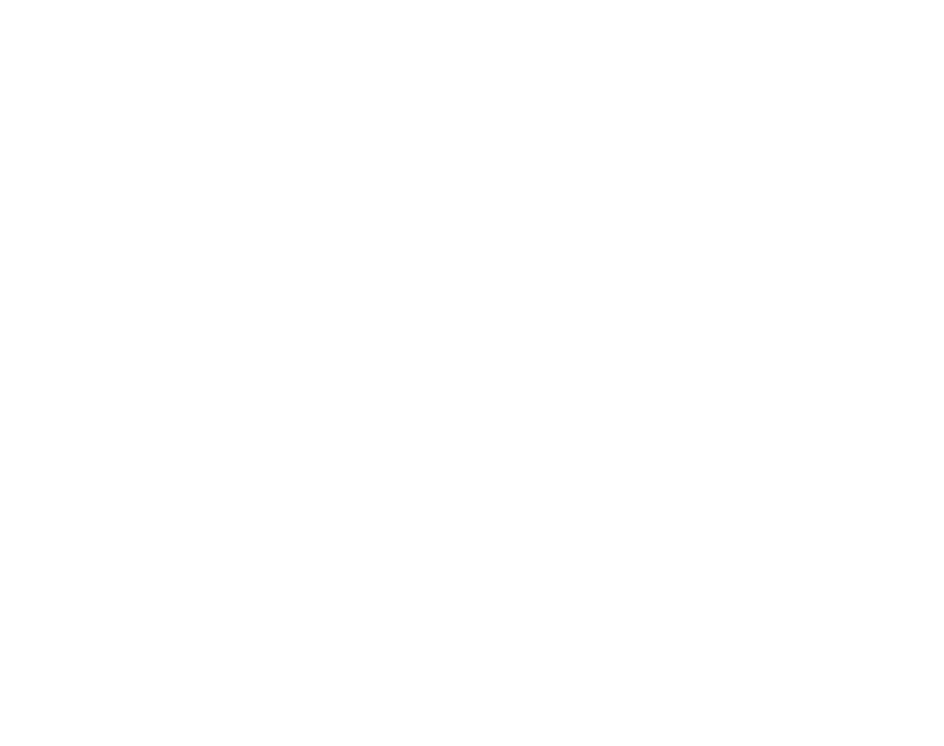
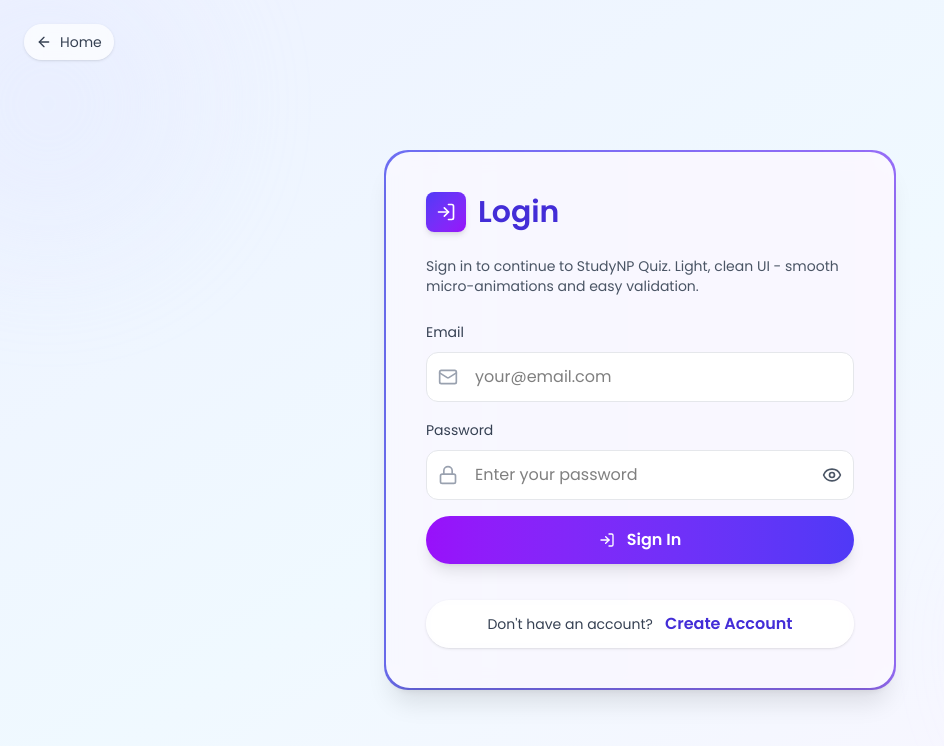
Before and after one commit to lord-amresh/Quiz-App-MERN, a React (Vite) app in the folder frontend/: page /login in a window 1280 px wide. Before the commit this address had no page. Shown: the top 746 px of the page, without its empty margins (0-944 px from the left). Built offline with nearby package versions, Linux system fonts and the light colour scheme; the HTML template or start-up script is replaced by a standard one.

Commit message:
login page completed

```diff
--- a/frontend/src/App.jsx
+++ b/frontend/src/App.jsx
@@ -1,13 +1,16 @@
 import React from 'react'
 import { Route, Routes } from 'react-router-dom'
 import Home from './pages/Home'
+import Login from './components/Login'
+
 
 const App = () => {
   return (
     <Routes>
       <Route path='/' element={<Home />} />
+      <Route path='/login' element={<Login />} />
     </Routes>
-  )
-}
+  );
+};
 
 export default App
--- a/frontend/src/components/Login.jsx
+++ b/frontend/src/components/Login.jsx
@@ -0,0 +1,192 @@
+import React, { useState } from 'react';
+import { loginStyles} from '../assets/dummyStyles';
+import { Link, useNavigate } from 'react-router-dom';
+import { ArrowLeft, LogIn, Mail, Lock, Eye, EyeOff } from 'lucide-react';
+
+const isValidEmail = (email) => /^[^\s@]+@[^\s@]+\.[^\s@]+$/.test(email);
+
+const Login = ({onLoginSuccess = null}) => {
+  const navigate = useNavigate();
+
+  const [email, setEmail] = useState("");
+  const [password, setPassword] = useState("");
+  const [showPassword, setShowPassword] = useState(false);
+  const [errors, setErrors] = useState({});
+  const [loading, setLoading] = useState(false);
+  const [submitError, setSubmitError] = useState("");
+
+  const API_BASE = 'http://localhost:4000';
+
+  const validate = () => {
+    const e = {};
+    if (!email) e.email = "Email is required";
+    else if (!isValidEmail(email)) e.email = "Please enter a valid email";
+    if (!password) e.password = "Password is required";
+    return e;
+  };
+
+  const handleSubmit = async (ev) => {
+    ev.preventDefault();
+    setSubmitError("");
+    const validation = validate();
+    setErrors(validation);
+    if (Object.keys(validation).length) return;
+    setLoading(true);
+
+    try {
+        const payload = {email: email.trim().toLowerCase(), password};
+        const resp = await fetch(`${API_BASE}/api/auth/login`, {
+            method: "POST",
+            headers: {
+                "Content-Type": "application/json",
+            },
+            body: JSON.stringify(payload),
+        });
+
+        let data = null;
+        try {
+            data = await resp.json();
+        } catch (e) {
+            console.error("JSON parse error", e);
+        }
+
+        if (!resp.ok) {
+            const msg = data?.message || "Login failed.";
+            setSubmitError(msg);
+            setLoading(false);
+            return;
+        }
+
+        if (data?.token) {
+            // FIXED: "authToken" (matching Navbar) instead of "authtoken"
+            localStorage.setItem("authToken", data.token);
+            localStorage.setItem(
+                "currentUser",
+                JSON.stringify(data.user || {email: payload.email})
+            );
+
+            const user = data.user || {email: payload.email};
+
+            // This triggers the Navbar to switch from 'Login' to 'Logout' immediately
+            window.dispatchEvent(
+                new CustomEvent("authChanged", {detail: {user}})
+            );
+
+            if(typeof onLoginSuccess === "function") onLoginSuccess(user);
+            navigate("/", {replace: true});
+        }
+    }
+    catch (err) {
+        console.error("Login error", err);
+        setSubmitError("Network error. Please try again later.");
+    } finally {
+        setLoading(false);
+    }
+  };
+
+  return (
+    <div className={loginStyles.pageContainer}>
+        <div className={loginStyles.bubble1}></div>
+        <div className={loginStyles.bubble2}></div>
+
+        <Link to="/" className={loginStyles.backButton}>
+            <ArrowLeft className={loginStyles.backButtonIcon} />
+            <span className={loginStyles.backButtonText}>Home</span>
+        </Link>
+
+        <div className={loginStyles.formContainer}>
+            <form onSubmit={handleSubmit} className={loginStyles.form} noValidate>
+                <div className={loginStyles.formWrapper}>
+                    <div className={loginStyles.animatedBorder}>
+                        <div className={loginStyles.formContent}>
+                            <h2 className={loginStyles.heading}>
+                                <span className={loginStyles.headingIcon}>
+                                    <LogIn className={loginStyles.headingIconInner} />
+                                </span>
+                                <span className={loginStyles.headingText}>Login</span>
+                            </h2>
+
+                            <p className={loginStyles.subtitle}>
+                                Sign in to continue to StudyNP Quiz. Light, clean UI - smooth
+                                micro-animations and easy validation.
+                            </p>
+
+                            <label className={loginStyles.label}>
+                                <span className={loginStyles.labelText}>Email</span>
+                                <div className={loginStyles.inputContainer}>
+                                    <span className={loginStyles.inputIcon}>
+                                        <Mail className={loginStyles.inputIconInner} />
+                                    </span>
+                                    <input
+                                        type="email"
+                                        value={email}
+                                        onChange={(e) => {
+                                            setEmail(e.target.value);
+                                            setErrors((s) => ({ ...s, email: undefined }));
+                                        }}
+                                        className={`${loginStyles.input} ${errors.email ? loginStyles.inputError : loginStyles.inputNormal}`}
+                                        placeholder='your@email.com'
+                                        required
+                                    />
+                                </div>
+                                {errors.email && <p className={loginStyles.errorText}>{errors.email}</p>}
+                            </label>
+
+                            <label className={loginStyles.label}>
+                                <span className={loginStyles.labelText}>Password</span>
+                                <div className={loginStyles.inputContainer}>
+                                    <span className={loginStyles.inputIcon}>
+                                        <Lock className={loginStyles.inputIconInner} />
+                                    </span>
+                                    <input
+                                        type={showPassword ? "text" : "password"}
+                                        value={password}
+                                        onChange={(e) => {
+                                            setPassword(e.target.value);
+                                            setErrors((s) => ({ ...s, password: undefined }));
+                                        }}
+                                        className={`${loginStyles.input} ${loginStyles.passwordInput} ${errors.password ? loginStyles.inputError : loginStyles.inputNormal}`}
+                                        placeholder='Enter your password'
+                                        required
+                                    />
+                                    <button
+                                        type="button"
+                                        onClick={() => setShowPassword((s) => !s)}
+                                        className={loginStyles.passwordToggle}
+                                    >
+                                        {showPassword ? <EyeOff className={loginStyles.passwordToggleIcon} /> : <Eye className={loginStyles.passwordToggleIcon} />}
+                                    </button>
+                                </div>
+                                {errors.password && <p className={loginStyles.errorText}>{errors.password}</p>}
+                            </label>
+
+                            {submitError && <p className={loginStyles.submitErrorText}>{submitError}</p>}
+
+                            <div className={loginStyles.buttonsContainer}>
+                                <button type="submit" className={loginStyles.submitButton} disabled={loading}>
+                                    {loading ? "Signing in..." : (
+                                      <>
+                                        <LogIn className={loginStyles.submitButtonIcon} />
+                                        <span className={loginStyles.submitButtonText}>Sign In</span>
+                                      </>
+                                    )}
+                                </button>
+
+                                <div className={loginStyles.signupContainer}>
+                                    <div className={loginStyles.signupContent}>
+                                        <span className={loginStyles.signupText}>Don't have an account?</span>
+                                        <Link to="/signup" className={loginStyles.signupLink}>Create Account</Link>
+                                    </div>
+                                </div>
+                            </div>
+                        </div>
+                    </div>
+                </div>
+            </form>
+        </div>
+        <style>{loginStyles.animations}</style>
+    </div>
+  );
+};
+
+export default Login;
--- a/frontend/src/components/Navbar.jsx
+++ b/frontend/src/components/Navbar.jsx
@@ -1,62 +1,59 @@
-import React, { useState } from 'react'; // For local state
-import { Link, NavLink, useNavigate} from 'react-router-dom';
+import React, { useState, useEffect } from 'react';
+import { Link, NavLink, useNavigate } from 'react-router-dom';
 import { navbarStyles } from '../assets/dummyStyles';
-import { Award, LogIn, Menu, X } from 'lucide-react';
+// ADDED 'LogOut' to the import list below
+import { Award, LogIn, LogOut, Menu, X } from 'lucide-react';
 import logo from '../assets/logo.jpg';
-// 1. Import your local logo from the assets folder
-
 
 const Navbar = ({ logoSrc }) => {
   const navigate = useNavigate();
   const [loggedIn, setLoggedIn] = useState(false);
   const [menuOpen, setMenuOpen] = useState(false);
 
-// LOGOUT FUNCTION
+  useEffect(() => {
+    // Initial check on load
+    const token = localStorage.getItem("authToken");
+    setLoggedIn(!!token);
+
+    // Listener for custom login/logout events
+    const handler = (ev) => {
+      const user = ev?.detail?.user;
+      // If user is null/null-ish, loggedIn is false. If user exists, true.
+      setLoggedIn(!!user);
+    };
+
+    window.addEventListener("authChanged", handler);
+    return () => window.removeEventListener("authChanged", handler);
+  }, []);
+
   const handleLogout = () => {
-    try {
     localStorage.removeItem('authToken');
     localStorage.clear();
-    } catch (e) {
-      // ignore all the errors
-    }
+
+    // Notify the app that auth state changed
     window.dispatchEvent(
       new CustomEvent('authChanged', { detail: { user: null } })
     );
+
     setMenuOpen(false);
-    try {
     navigate('/login');
-    } catch (e) {
-      window.location.href = '/login';
-    }
   };
-
-
 
   return (
     <nav className={navbarStyles.nav}>
-      {/* Decorative Background Elements */}
-      <div
-        style={{
-          backgroundImage: navbarStyles.decorativePatternBackground,
-        }}
-        className={navbarStyles.decorativePattern}
-      ></div>
-
+      <div style={{ backgroundImage: navbarStyles.decorativePatternBackground }} className={navbarStyles.decorativePattern}></div>
       <div className={navbarStyles.bubble1}></div>
       <div className={navbarStyles.bubble2}></div>
       <div className={navbarStyles.bubble3}></div>
 
       <div className={navbarStyles.container}>
-        {/* Logo Section */}
         <div className={navbarStyles.logoContainer}>
           <Link to="/" className={navbarStyles.logoButton}>
             <div className={navbarStyles.logoInner}>
               <img
-                // Uses logoSrc if passed as a prop, otherwise uses the local logo.jpg
                 src={logoSrc || logo}
                 alt="QuizMaster logo"
                 className={navbarStyles.logoImage}
-                // Safety net: if the image path is broken, it won't crash the UI
                 onError={(e) => {
                     e.target.onerror = null;
                     e.target.src="https://placehold.co/150x150?text=Quiz";
@@ -66,14 +63,13 @@
           </Link>
         </div>
 
-        {/* Title Section */}
         <div className={navbarStyles.titleContainer}>
           <div className={navbarStyles.titleBackground}>
             <h1 className={navbarStyles.titleText}>StudyNP Quiz Application</h1>
           </div>
         </div>
 
-        {/* Navigation Buttons */}
+        {/* Desktop Buttons */}
         <div className={navbarStyles.desktopButtonsContainer}>
           <div className={navbarStyles.spacer}></div>
 
@@ -90,69 +86,51 @@
           {loggedIn ? (
             <button onClick={handleLogout} className={navbarStyles.logoutButton}>
               <LogOut className={navbarStyles.buttonIcon} />
-              Logout
+              <span style={{ marginLeft: '8px' }}>Logout</span>
             </button>
           ) : (
-            <NavLink
-              to='/login'
-              className={navbarStyles.loginButton}>
+            <NavLink to='/login' className={navbarStyles.loginButton}>
               <LogIn className={navbarStyles.buttonIcon} />
-              Login
+              <span style={{ marginLeft: '8px' }}>Login</span>
             </NavLink>
           )}
         </div>
 
+        {/* Mobile Menu Toggle */}
         <div className={navbarStyles.mobileMenuContainer}>
-          <button
-            onClick={() => setMenuOpen((s) => !s)}
-            className={navbarStyles.menuToggleButton}
-          >
-            {menuOpen ? (
-              <X className={navbarStyles.menuIcon} />
-            ) : (
-              <Menu className={navbarStyles.menuIcon} />
-            )}
+          <button onClick={() => setMenuOpen((s) => !s)} className={navbarStyles.menuToggleButton}>
+            {menuOpen ? <X className={navbarStyles.menuIcon} /> : <Menu className={navbarStyles.menuIcon} />}
           </button>
 
           {menuOpen && (
             <div className={navbarStyles.mobileMenuPanel}>
               <ul className={navbarStyles.mobileMenuList}>
                 <li>
-                    <NavLink
-                      to='/result'className={navbarStyles.mobileMenuItem}
-                      onClick={() => setMenuOpen(false)}
-                      >
+                  <NavLink to='/result' className={navbarStyles.mobileMenuItem} onClick={() => setMenuOpen(false)}>
                     <Award className={navbarStyles.mobileMenuIcon} />
-                      My Result
+                    My Results
                   </NavLink>
                 </li>
-
                 {loggedIn ? (
                   <li>
-                    <button type='button' onClick={handleLogout} className={navbarStyles.mobileMenuItem}>
+                    <button onClick={handleLogout} className={navbarStyles.mobileMenuItem}>
                       <LogOut className={navbarStyles.mobileMenuIcon} />
                       Logout
                     </button>
                   </li>
                 ) : (
                   <li>
-                    <NavLink
-                      to='/login'
-                      className={navbarStyles.mobileMenuItem}
-                      onClick={() => setMenuOpen(false)}
-                    >
+                    <NavLink to='/login' className={navbarStyles.mobileMenuItem} onClick={() => setMenuOpen(false)}>
                       <LogIn className={navbarStyles.mobileMenuIcon} />
                       Login
                     </NavLink>
                   </li>
                 )}
-
               </ul>
             </div>
           )}
         </div>
       </div>
-
       <style>{navbarStyles.animations}</style>
     </nav>
   );
```
Lines whose indentation alone changed are shown as unchanged.
